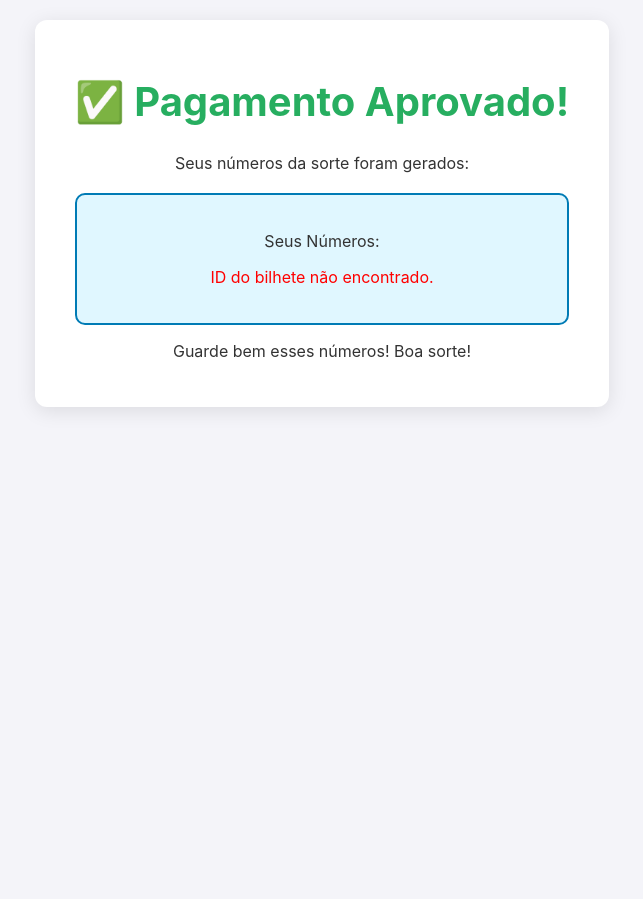
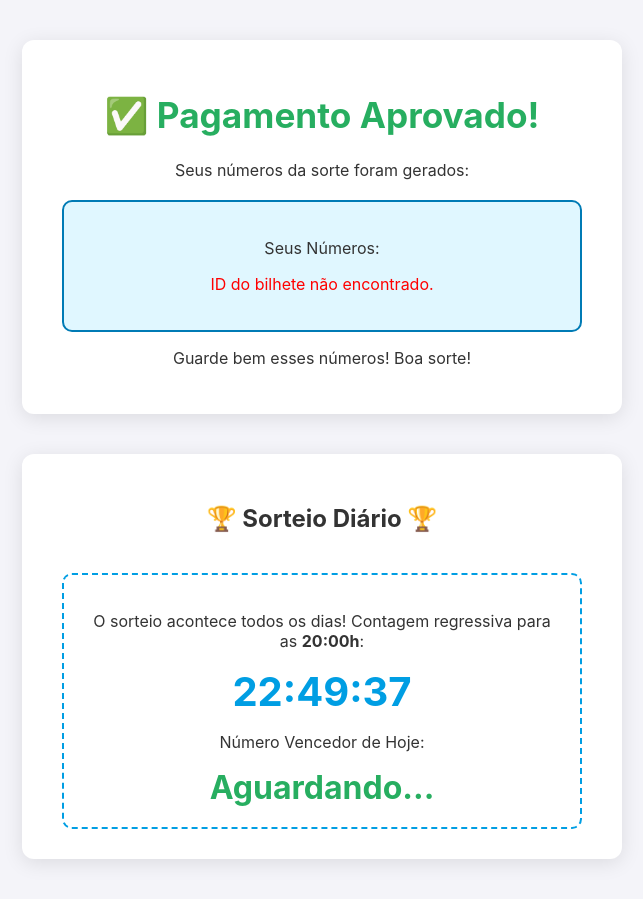
Before and after one commit to Tedesqui/rifa, a website: page success.html in a window 1280 px wide. Shown: the whole page, without its empty margins (318-961 px from the left). Before the commit the page ends 800 px from the top, so only its background shows below. Drawn offline with Linux system fonts and the light colour scheme; no server answers.

Commit message:
Update success.html

```diff
--- a/success.html
+++ b/success.html
@@ -5,14 +5,91 @@
     <meta name="viewport" content="width=device-width, initial-scale=1.0">
     <title>Pagamento Aprovado!</title>
     <style>
-        :root { --primary-color: #009ee3; --dark-text: #333; --background-color: #f4f4f9; --numbers-container-color: #e0f7ff; --numbers-text-color: #007bb5; }
-        body { font-family: -apple-system, BlinkMacSystemFont, "Segoe UI", Roboto, "Helvetica Neue", Arial, sans-serif; background-color: var(--background-color); color: var(--dark-text); margin: 0; display: flex; flex-direction: column; align-items: center; min-height: 100vh; text-align: center; }
-        .container { background-color: #ffffff; padding: 30px 40px; border-radius: 12px; box-shadow: 0 4px 20px rgba(0,0,0,0.1); max-width: 600px; margin: 20px auto; }
-        @media (max-width: 768px) { .container { margin: 0; border-radius: 0; max-width: none; } }
-        h1 { color: #27ae60; font-size: 2.5em; }
-        .numbers-container { background-color: var(--numbers-container-color); border: 2px solid var(--numbers-text-color); border-radius: 10px; padding: 20px; margin-top: 20px; }
-        #numbers { font-size: 2.5em; font-weight: bold; color: var(--numbers-text-color); margin: 0; word-wrap: break-word; }
-        .loader { border: 4px solid #f3f3f3; border-radius: 50%; border-top: 4px solid var(--numbers-text-color); width: 40px; height: 40px; animation: spin 2s linear infinite; display: inline-block; }
+        :root {
+            --primary-color: #009ee3;
+            --dark-text: #333;
+            --background-color: #f4f4f9;
+            --numbers-container-color: #e0f7ff;
+            --numbers-text-color: #007bb5;
+        }
+        body {
+            font-family: -apple-system, BlinkMacSystemFont, "Segoe UI", Roboto, "Helvetica Neue", Arial, sans-serif;
+            background-color: var(--background-color);
+            color: var(--dark-text);
+            margin: 0;
+            padding: 20px 0; /* Adicionado padding para melhor espaçamento */
+            box-sizing: border-box;
+            display: flex;
+            flex-direction: column;
+            justify-content: flex-start;
+            align-items: center;
+            min-height: 100vh;
+            text-align: center;
+        }
+        .container {
+            background-color: #ffffff;
+            padding: 30px 40px;
+            border-radius: 12px;
+            box-shadow: 0 4px 20px rgba(0,0,0,0.1);
+            max-width: 600px;
+            width: 90%; /* Adicionado para melhor responsividade */
+            margin: 20px auto;
+            box-sizing: border-box;
+        }
+        @media (max-width: 768px) {
+            .container {
+                margin: 0 auto; /* Centralizado mas permitindo scroll */
+                border-radius: 0;
+                width: 100%;
+                min-height: auto;
+            }
+        }
+        h1 {
+            color: #27ae60;
+            font-size: 2.2em;
+        }
+        h2 {
+            color: var(--dark-text);
+        }
+        .numbers-container {
+            background-color: var(--numbers-container-color);
+            border: 2px solid var(--numbers-text-color);
+            border-radius: 10px;
+            padding: 20px;
+            margin-top: 20px;
+        }
+        #numbers {
+            font-size: 2.5em;
+            font-weight: bold;
+            color: var(--numbers-text-color);
+            margin: 0;
+            word-wrap: break-word;
+        }
+        .results-container {
+            margin-top: 40px;
+            padding: 20px;
+            border: 2px dashed var(--primary-color);
+            border-radius: 10px;
+        }
+        #countdown {
+            font-size: 2.5em;
+            font-weight: bold;
+            margin: 10px 0;
+            color: var(--primary-color);
+        }
+        .winner-number {
+            font-size: 2em;
+            font-weight: bold;
+            color: #27ae60;
+        }
+        .loader {
+            border: 4px solid #f3f3f3;
+            border-radius: 50%;
+            border-top: 4px solid var(--numbers-text-color);
+            width: 40px; height: 40px;
+            animation: spin 2s linear infinite;
+            display: inline-block;
+        }
         @keyframes spin { 0% { transform: rotate(0deg); } 100% { transform: rotate(360deg); } }
     </style>
 </head>
@@ -27,12 +104,62 @@
         </div>
         <p>Guarde bem esses números! Boa sorte!</p>
     </div>
+
+    <div class="container">
+        <h2>🏆 Sorteio Diário 🏆</h2>
+        <div class="results-container">
+            <p>O sorteio acontece todos os dias! Contagem regressiva para as <strong>20:00h</strong>:</p>
+            <div id="countdown">--:--:--</div>
+            <p>Número Vencedor de Hoje:</p>
+            <div class="winner-number">Aguardando...</div>
+        </div>
+    </div>
+
     <script>
+        // FUNÇÕES DO SORTEIO ADICIONADAS DE VOLTA
+        function startDailyCountdown() {
+            const countdownElement = document.getElementById('countdown');
+            if (!countdownElement) return;
+
+            setInterval(() => {
+                const now = new Date();
+                let target = new Date(now);
+                target.setHours(20, 0, 0, 0);
+                if (now > target) {
+                    target.setDate(target.getDate() + 1);
+                }
+                const distance = target - now;
+                const hours = Math.floor((distance % (1000 * 60 * 60 * 24)) / (1000 * 60 * 60));
+                const minutes = Math.floor((distance % (1000 * 60 * 60)) / (1000 * 60));
+                const seconds = Math.floor((distance % (1000 * 60)) / 1000);
+                countdownElement.innerHTML = `${(hours < 10 ? '0' : '')}${hours}:${(minutes < 10 ? '0' : '')}${minutes}:${(seconds < 10 ? '0' : '')}${seconds}`;
+            }, 1000);
+        }
+
+        async function updateWinnerNumber() {
+            try {
+                const response = await fetch('/api/get-winner');
+                const data = await response.json();
+                if (response.ok) {
+                    const winnerElement = document.querySelector('.winner-number');
+                    if(winnerElement) winnerElement.textContent = data.number;
+                }
+            } catch (error) {
+                console.error("Failed to fetch winner number:", error);
+            }
+        }
+
+        // LÓGICA PRINCIPAL DA PÁGINA
         document.addEventListener('DOMContentLoaded', async () => {
             const params = new URLSearchParams(window.location.search);
             const ticketId = params.get('ticketId');
             const numbersPlaceholder = document.getElementById('numbers-placeholder');
             const numbersElement = document.getElementById('numbers');
+
+            // Inicia as funções do sorteio diário
+            startDailyCountdown();
+            updateWinnerNumber();
+            setInterval(updateWinnerNumber, 30000); // Atualiza o vencedor a cada 30s
 
             if (!ticketId) {
                 numbersPlaceholder.innerHTML = '<p style="color: red;">ID do bilhete não encontrado.</p>';
```
